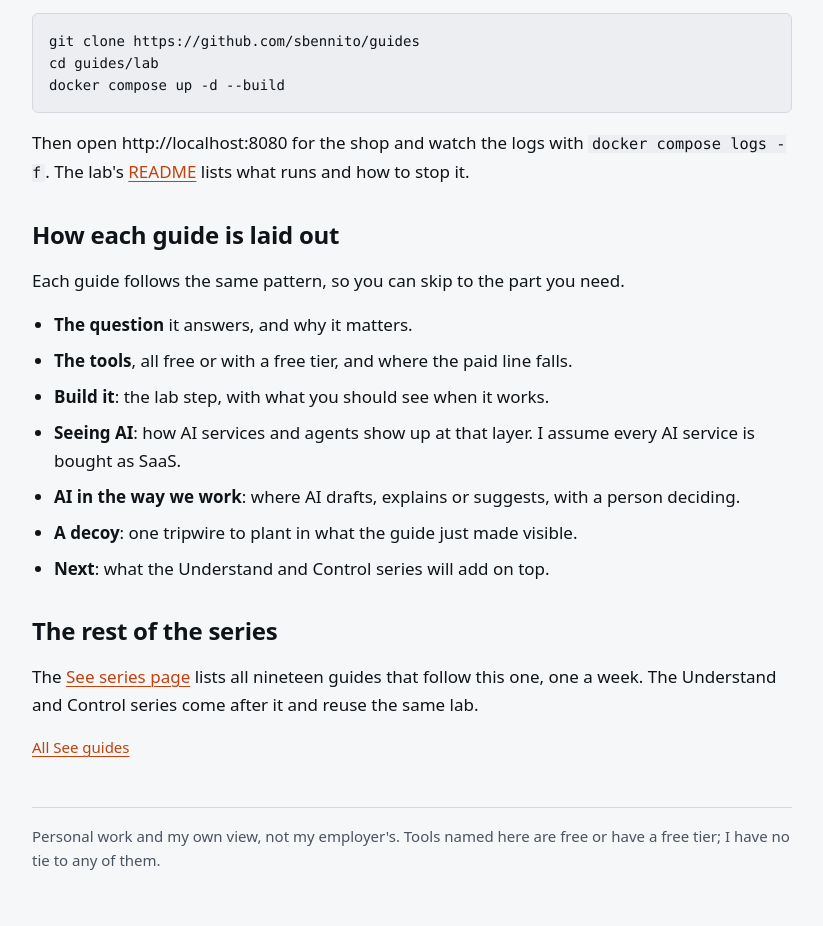
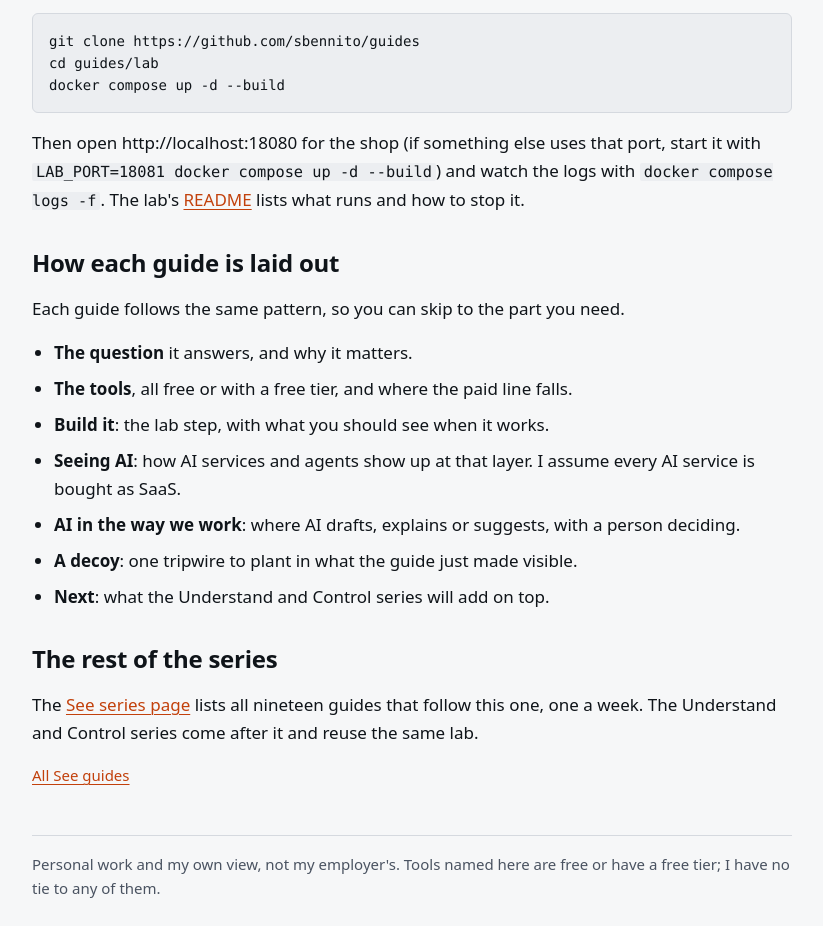
Before and after one commit to sbennito/guides, a plain HTML site: page public/guides/see/overview/index.html in a window 1280 px wide. Shown: the part 3530-4456 px from the top of the page, without its empty margins (228-1051 px from the left). Drawn offline with Linux system fonts and the light colour scheme; a web font is replaced by a local one.

Commit message:
Move the lab's front door to port 18080, set by LAB_PORT
8080 is often taken by another local service.

Co-Authored-By: Claude Opus 5.5 <noreply@anthropic.com>
Claude-Session: https://claude.ai/code/session_01VzsUMAAwQry5CyEJ3vtk6v

```diff
--- a/public/guides/see/overview/index.html
+++ b/public/guides/see/overview/index.html
@@ -99,7 +99,7 @@
 <pre><code>git clone https://github.com/sbennito/guides
 cd guides/lab
 docker compose up -d --build</code></pre>
-<p>Then open http://localhost:8080 for the shop and watch the logs with <code>docker compose logs -f</code>. The lab's <a href="https://github.com/sbennito/guides/tree/main/lab" rel="noopener">README</a> lists what runs and how to stop it.</p>
+<p>Then open http://localhost:18080 for the shop (if something else uses that port, start it with <code>LAB_PORT=18081 docker compose up -d --build</code>) and watch the logs with <code>docker compose logs -f</code>. The lab's <a href="https://github.com/sbennito/guides/tree/main/lab" rel="noopener">README</a> lists what runs and how to stop it.</p>
 <h2 id="how-each-guide-is-laid-out">How each guide is laid out</h2>
 <p>Each guide follows the same pattern, so you can skip to the part you need.</p>
 <ul><li><strong>The question</strong> it answers, and why it matters.</li><li><strong>The tools</strong>, all free or with a free tier, and where the paid line falls.</li><li><strong>Build it</strong>: the lab step, with what you should see when it works.</li><li><strong>Seeing AI</strong>: how AI services and agents show up at that layer. I assume every AI service is bought as SaaS.</li><li><strong>AI in the way we work</strong>: where AI drafts, explains or suggests, with a person deciding.</li><li><strong>A decoy</strong>: one tripwire to plant in what the guide just made visible.</li><li><strong>Next</strong>: what the Understand and Control series will add on top.</li></ul>
```
Also changed, not shown: 3 other files.
